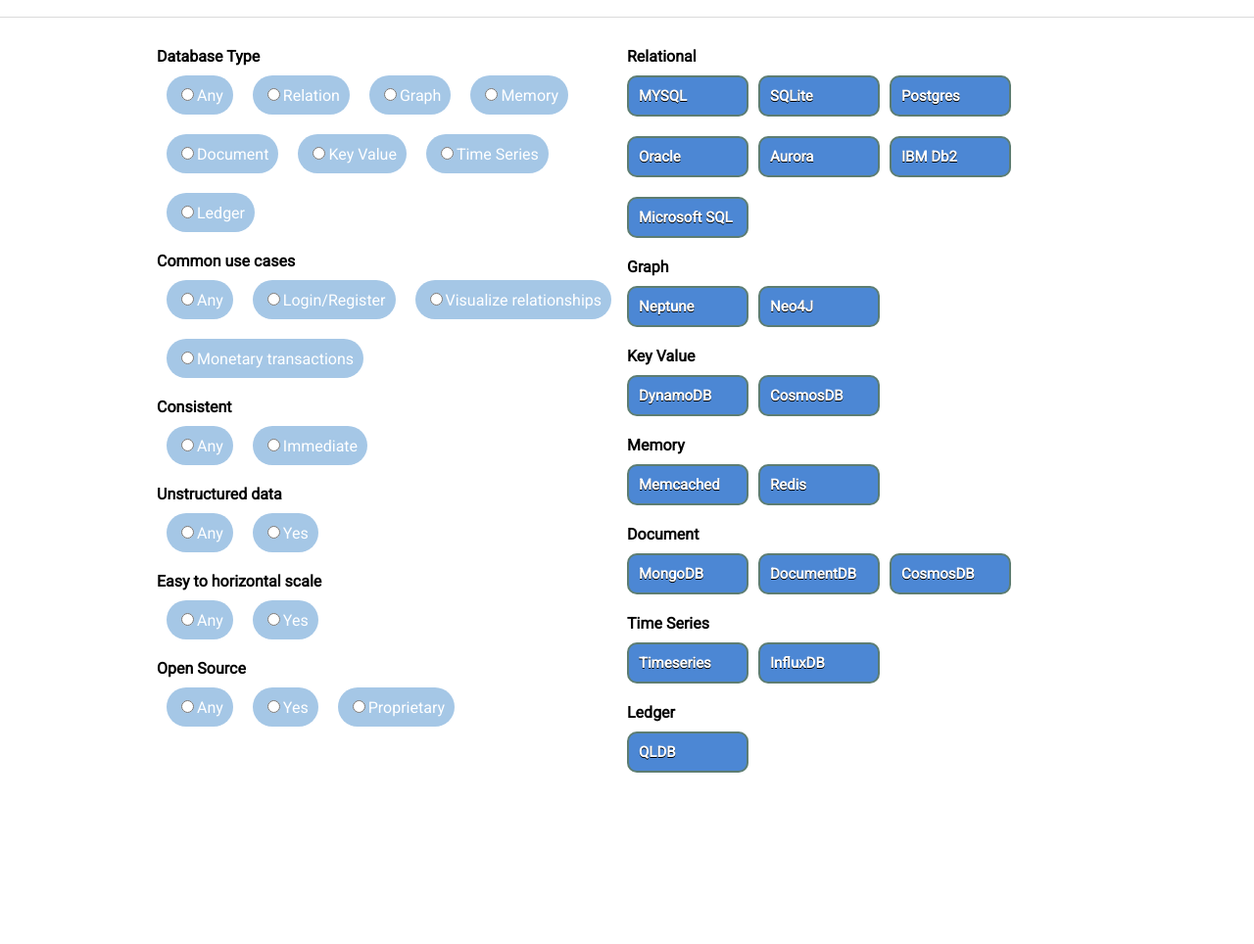
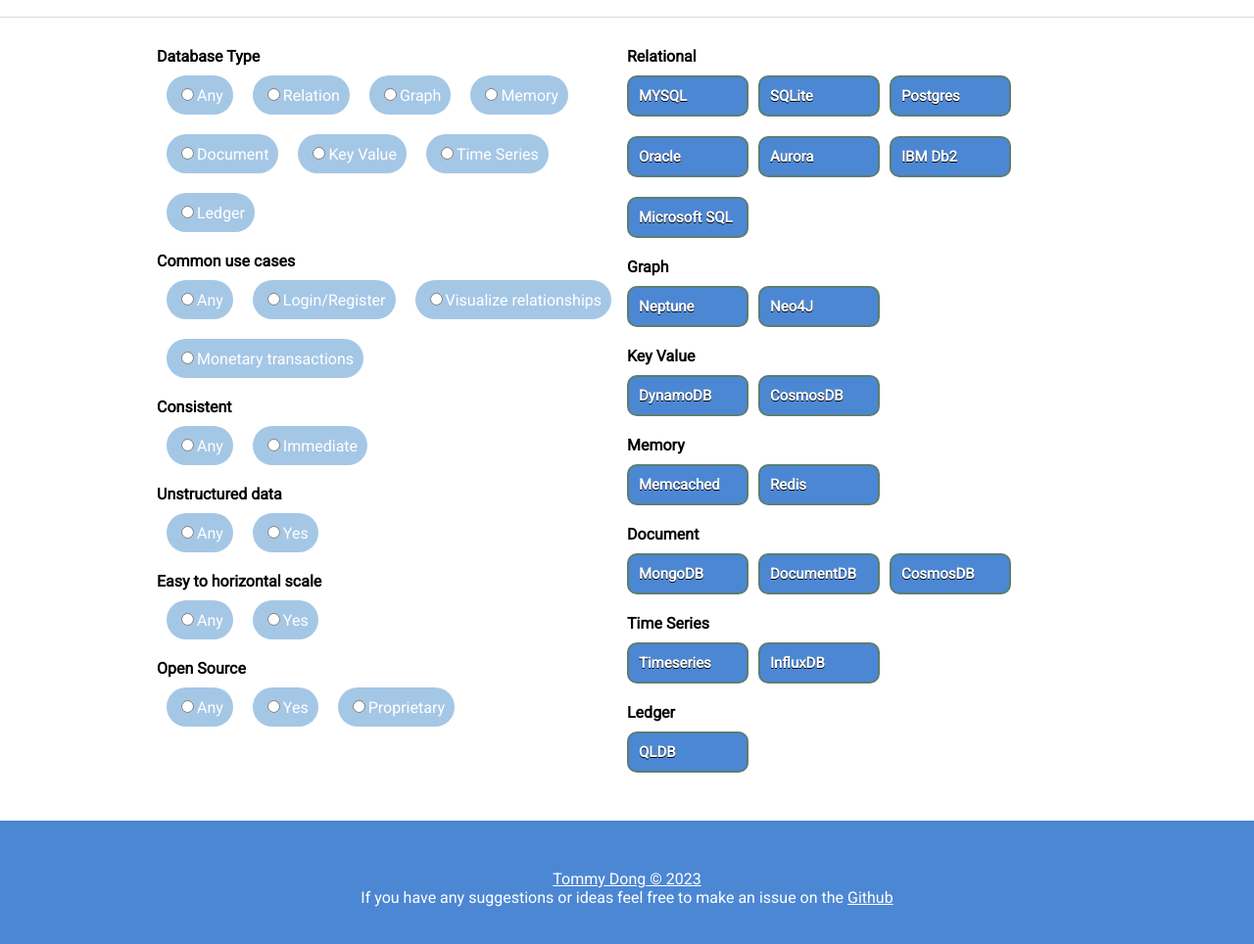
Before and after one commit to TommyDong1998/WhichDatabase, a plain HTML site: page index.html in a window 1280 px wide. Shown: the part 80-1044 px from the top of the page at 98% size. Before the commit the page ends 879 px from the top, so only its background shows below. Drawn offline with Linux system fonts and the light colour scheme.

Commit message:
Add a footer

```diff
--- a/index.html
+++ b/index.html
@@ -18,6 +18,10 @@
         <div id="databases">
         </div>
     </div>
+    <footer>
+        <a href="https://tommydong.com">Tommy Dong © 2023</a><br/>
+        If you have any suggestions or ideas feel free to make an issue on the <a href="https://github.com/TommyDong1998/WhichDatabase">Github</a>
+    </footer>
 </body>
 <script src="script.js"></script>
 </html>
--- a/main.css
+++ b/main.css
@@ -19,6 +19,7 @@ header h1{
     display:flex;
     max-width: 100vw;
     flex-wrap: wrap;
+    min-height: 100vh;
 }
 .content >div{
     min-width: 400px;
@@ -66,3 +67,13 @@ header h1{
     color: white;
     margin:10px;
 }
+
+footer{
+    background:#4c87d4;
+    color:white;
+    text-align: center;
+    padding:50px;
+}
+footer a{
+    color:white !important;
+}
```
